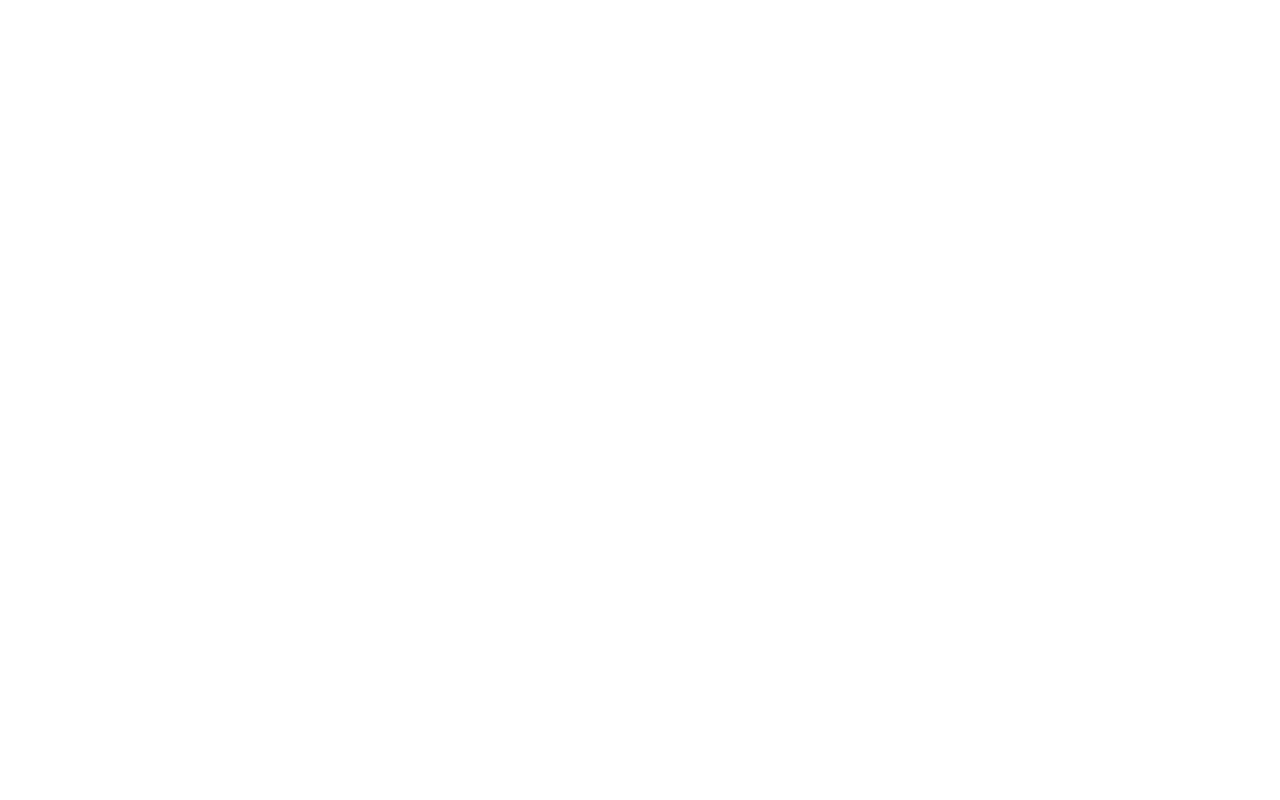
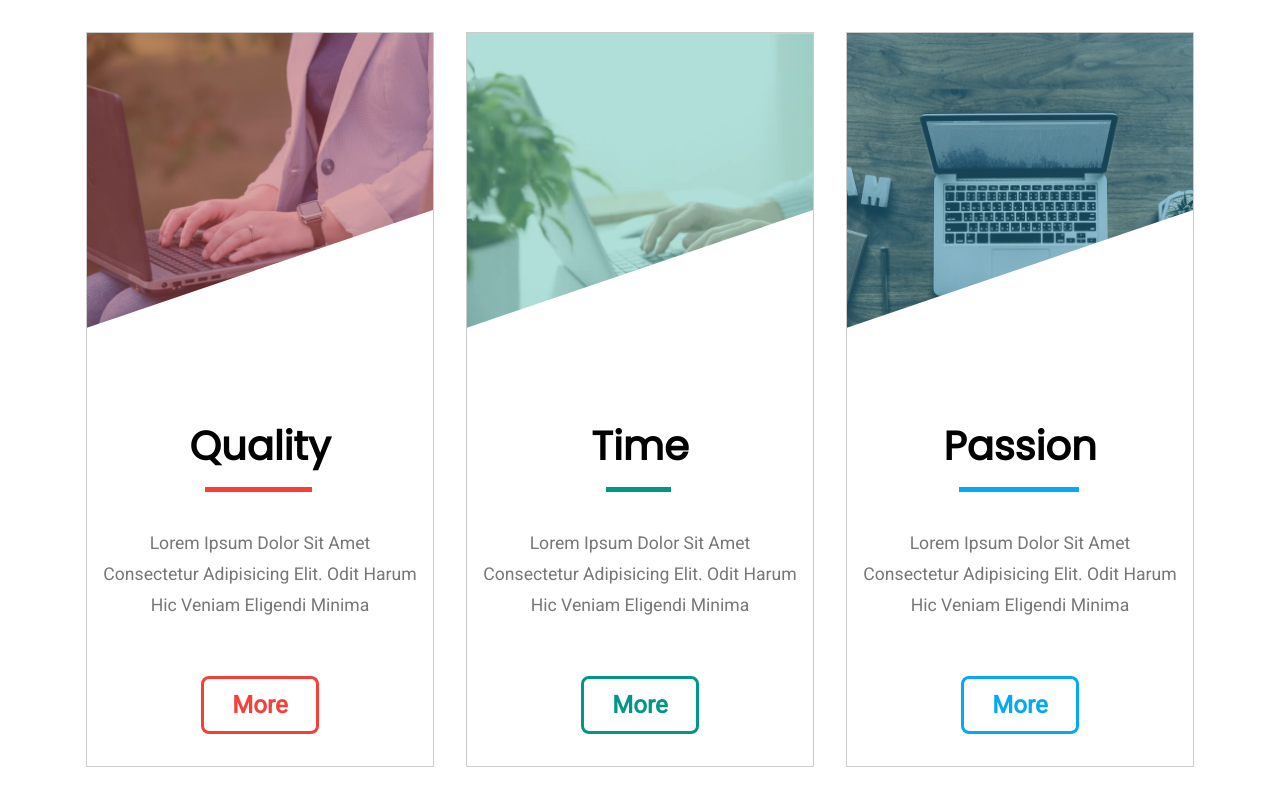
Before and after one commit to Zakaria98alaoui/features, a plain HTML site: page index.html in a window 1280 px wide. Drawn offline with Linux system fonts and the light colour scheme.

Commit message:
second commit

```diff
--- a/assets/scss/style.scss
+++ b/assets/scss/style.scss
@@ -0,0 +1,286 @@
+* {
+  margin: 0;
+  padding: 0;
+  box-sizing: border-box;
+}
+// colors
+// main
+$black: #242424;
+$red: #f44036;
+$green: #009688;
+$blue: #03a9f4;
+// filters color
+$light-green: #65bfb6;
+$light-red: #b74c51;
+$light-blue: #2c88ab;
+
+@import url('https://fonts.googleapis.com/css?family=Roboto:400|Poppins:400');
+
+html {
+  font-size: 100%;
+} /*16px*/
+
+body {
+  background: white;
+  font-family: 'Roboto', sans-serif;
+  font-weight: 400;
+  line-height: 1.75;
+  color: #000000;
+}
+
+p {
+  margin-bottom: 1rem;
+}
+
+h1,
+h2,
+h3,
+h4,
+h5 {
+  margin: 3rem 0 1.38rem;
+  font-family: 'Poppins', sans-serif;
+  font-weight: 400;
+  line-height: 1.3;
+}
+
+h1 {
+  margin-top: 0;
+  font-size: 3.052rem;
+}
+
+h2 {
+  font-size: 2.441rem;
+}
+
+h3 {
+  font-size: 1.953rem;
+}
+
+h4 {
+  font-size: 1.563rem;
+}
+
+h5 {
+  font-size: 1.25rem;
+}
+
+small,
+.text_small {
+  font-size: 0.8rem;
+}
+ul {
+  list-style: none;
+}
+a {
+  text-decoration: none;
+}
+// container
+.container {
+  padding-left: 1rem;
+  padding-right: 1rem;
+  margin-left: auto;
+  margin-right: auto;
+  width: 100%;
+  @media (min-width: 576px) {
+    width: 540px;
+  }
+  @media (min-width: 768px) {
+    width: 720px;
+  }
+  @media (min-width: 992px) {
+    width: 960px;
+  }
+  @media (min-width: 1200px) {
+    width: 1140px;
+  }
+  @media (min-width: 1400px) {
+    width: 1320px;
+  }
+}
+$main-padding: 30px;
+// start
+main {
+  padding: 2rem 0;
+  .boxes {
+    display: grid;
+    grid-template-columns: repeat(auto-fit, minmax(300px, 1fr));
+    gap: 2rem;
+    .box {
+      text-align: center;
+      border: solid 1px #cccccc;
+      .img-holder {
+        position: relative;
+        &::after {
+          content: '';
+          position: absolute;
+          bottom: 8px;
+          right: 0;
+          border-style: solid;
+          border-color: transparent transparent white transparent;
+          border-width: 0px 0px 170px 500px;
+          transition: 0.5s ease;
+        }
+        img {
+          width: 100%;
+        }
+      }
+
+      &.quality,
+      &.time,
+      &.passion {
+        .img-holder {
+          position: relative;
+          overflow: hidden;
+          &::before {
+            content: '';
+            position: absolute;
+            bottom: 8px;
+            left: 0;
+            width: 100%;
+            height: 100%;
+            opacity: 0.5;
+          }
+        }
+        h2 {
+          position: relative;
+          width: fit-content;
+          margin: 2rem auto 3.5rem;
+          font-size: 2.5rem;
+          font-weight: bold;
+          text-transform: capitalize;
+          &::after {
+            content: '';
+            position: absolute;
+            bottom: -20px;
+            left: 15px;
+            height: 5px;
+            right: 18px;
+          }
+        }
+        p {
+          font-size: 1.1rem;
+          font-weight: normal;
+          text-transform: capitalize;
+          color: #777;
+          padding: 0 1rem;
+        }
+        a {
+          position: relative;
+          display: block;
+          width: fit-content;
+          margin: 3.5rem auto 2rem;
+          border-style: solid;
+          border-width: 3px;
+          background-color: transparent;
+          padding: 0.3rem 1.8rem;
+          font-size: 1.5rem;
+          text-transform: capitalize;
+          font-weight: bolder;
+          border-radius: 0.5rem;
+          transition: 0.5s ease;
+          &::before {
+            content: '';
+            position: absolute;
+            top: 0;
+            left: 0;
+            width: 0;
+            height: 100%;
+            z-index: -1;
+            transition: 0.5s ease;
+          }
+        }
+      }
+      &.quality {
+        .img-holder {
+          &::before {
+            content: '';
+            background-color: $light-red;
+          }
+        }
+        h2 {
+          &::after {
+            background-color: $red;
+          }
+        }
+        a {
+          color: $red;
+          border-color: $red;
+        }
+      }
+      &.time {
+        .img-holder {
+          &::before {
+            content: '';
+            background-color: $light-green;
+          }
+        }
+        h2 {
+          &::after {
+            background-color: $green;
+          }
+        }
+        a {
+          color: $green;
+          border-color: $green;
+        }
+      }
+      &.passion {
+        .img-holder {
+          &::before {
+            content: '';
+            background-color: $light-blue;
+          }
+        }
+        h2 {
+          &::after {
+            background-color: $blue;
+          }
+        }
+        a {
+          color: $blue;
+          border-color: $blue;
+        }
+      }
+      // hover
+      &:hover {
+        .img-holder {
+          &::after {
+            border-width: 0px 700px 150px 0px;
+          }
+        }
+        &.quality,
+        &.time,
+        &.passion {
+          a {
+            color: white;
+            &::before {
+              width: 100%;
+            }
+          }
+        }
+        &.quality {
+          a {
+            &::before {
+              background-color: $red;
+            }
+          }
+        }
+        &.time {
+          a {
+            &::before {
+              background-color: $green;
+            }
+          }
+        }
+        &.passion {
+          a {
+            &::before {
+              background-color: $blue;
+            }
+          }
+        }
+      }
+    }
+  }
+}
+// end
--- a/index.html
+++ b/index.html
@@ -0,0 +1,54 @@
+<!DOCTYPE html>
+<html lang="en">
+  <head>
+    <meta charset="UTF-8" />
+    <meta http-equiv="X-UA-Compatible" content="IE=edge" />
+    <meta name="viewport" content="width=device-width, initial-scale=1.0" />
+    <!-- fontawesome -->
+
+    <!-- costom css -->
+    <link rel="stylesheet" href="./assets/scss/style.css" />
+    <title>Features</title>
+  </head>
+  <body>
+    <main>
+      <section class="container">
+        <div class="boxes">
+          <article class="box quality">
+            <div class="img-holder">
+              <img src="./assets/images/features-01.jpg" alt="image" />
+            </div>
+            <h2>Quality</h2>
+            <p>
+              Lorem ipsum dolor sit amet consectetur adipisicing elit. Odit
+              harum hic veniam eligendi minima
+            </p>
+            <a href="#">more</a>
+          </article>
+          <article class="box time">
+            <div class="img-holder">
+              <img src="./assets/images/features-02.jpg" alt="image" />
+            </div>
+            <h2>Time</h2>
+            <p>
+              Lorem ipsum dolor sit amet consectetur adipisicing elit. Odit
+              harum hic veniam eligendi minima
+            </p>
+            <a href="#">more</a>
+          </article>
+          <article class="box passion">
+            <div class="img-holder">
+              <img src="./assets/images/features-03.jpg" alt="image" />
+            </div>
+            <h2>Passion</h2>
+            <p>
+              Lorem ipsum dolor sit amet consectetur adipisicing elit. Odit
+              harum hic veniam eligendi minima
+            </p>
+            <a class="btn" href="#">more</a>
+          </article>
+        </div>
+      </section>
+    </main>
+  </body>
+</html>
```
Also changed, not shown: assets/scss/style.css, 1 other file.
